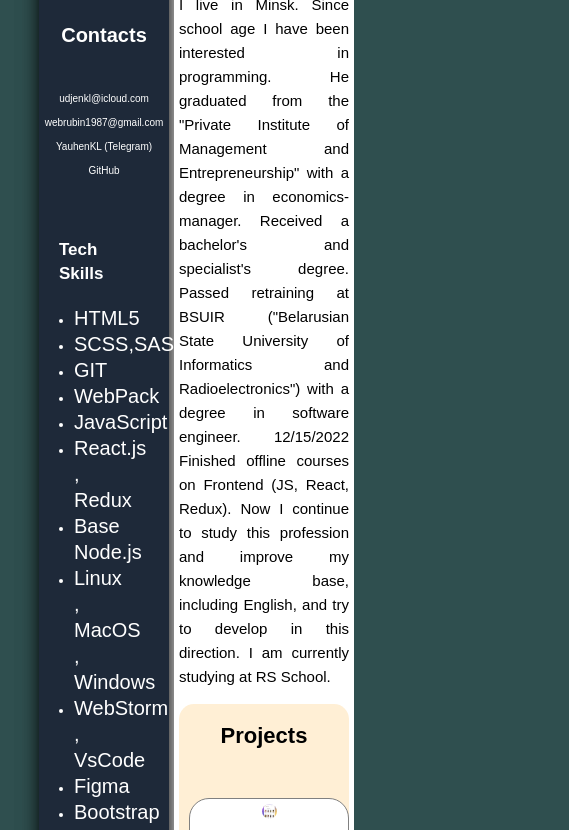
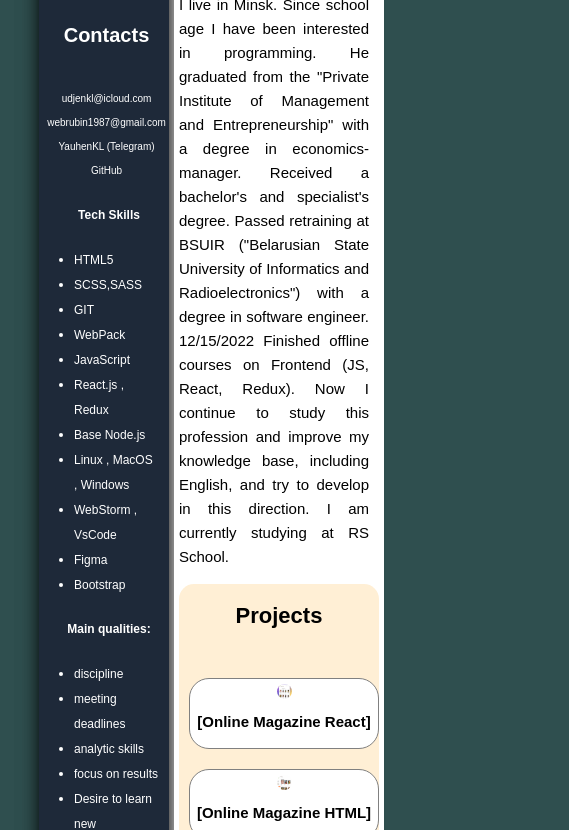
Before and after one commit to UdjenKL/CV-Frontend, a plain HTML site: page index.html in a window 390 px wide. Shown: the part 304-1134 px from the top of the page, 569 px wide, since content can reach past the window. Drawn offline with Linux system fonts and the light colour scheme.

Commit message:
feat: add 425 adaptiv v2

```diff
--- a/index.html
+++ b/index.html
@@ -7,65 +7,96 @@
     <meta name="viewport" content="width=device-width, initial-scale=1">
 
     <link href="./styles.css" rel="stylesheet">
-    <title>CV</title>
+    <title>Document</title>
     <style>
 
-    /*@media (max-width: 3840px) {*/
-    /*    .aside {*/
-    /*        width: 600px;*/
-    /*    }*/
-    /*    .aside img {*/
-    /*        width: 580px;*/
-    /*    }*/
-    /*    .content {*/
-    /*        width: 1450px;*/
-    /*        margin-right: 0;*/
-    /*        margin-left: 0;*/
-    /*    }*/
-    /*    .description {*/
-    /*        font-size: 30px;*/
-    /*        line-height: 1em;*/
-    /*        width: 1300px;*/
-    /*    }*/
-    /*    .projects {*/
-    /*        width: 1300px;*/
-    /*    }*/
-    /*    */
-    /* }*/
+        @media (max-width: 2560px) {
+            .aside {
+                width: 620px;
+            }
+
+            .aside img {
+                width: 600px;
+            }
+
+            .content {
+                width: 1200px;
+                margin: 0 auto;
+            }
+        }
+
+        @media (max-width: 1920px) {
+            .aside {
+                width: 450px;
+            }
+
+            .aside img {
+                width: 430px;
+            }
+
+            .content {
+                width: 1450px;
+                margin: 0 auto;
+            }
+        }
+
         @media (max-width: 1440px) {
+            .aside {
+                width: 400px;
+            }
+
+            .aside img {
+                width: 300px;
+            }
+
+            .content {
+                width: 1450px;
+                margin-right: 0;
+                margin-left: 0;
+            }
+
             .skills {
                 margin-left: 10px;
             }
 
         }
+
         @media (max-width: 1024px) {
             .aside {
                 width: 270px;
             }
+
             .aside img {
                 width: 250px;
             }
+
             .content {
                 width: 514px;
             }
+
             code {
                 font-family: monospace;
                 text-align: center;
             }
+
             .name {
                 font-size: 28px;
             }
+
             ul {
                 padding-left: 0;
             }
         }
+
         @media (max-width: 768px) {
             .aside {
                 width: 210px;
             }
+
             .aside img {
                 width: 190px;
             }
+
             .content {
                 width: 400px;
                 margin-left: 0;
@@ -73,37 +104,47 @@
                 padding-left: 25px;
                 padding-right: 25px;
             }
+
             .name {
                 font-size: 20px;
             }
+
             .contacts-url {
                 font-size: 15px;
             }
+
             .skills {
                 margin-left: 5px;
             }
+
             .skills-title {
                 font-size: 20px;
             }
-        ul{
+
+            ul {
                 font-size: 20px;
                 padding-left: 0;
             }
-        .code-example.card{
+
+            .code-example.card {
                 width: 350px;
             }
+
             pre {
                 width: 200px;
             }
         }
+
         @media (max-width: 425px) {
             .cv {
                 padding: 0 0 0 0;
                 margin: 0 auto;
             }
+
             .header {
-            width: 300px;
+                width: 346px;
             }
+
             header .name {
                 font-size: 30px;
             }
@@ -111,39 +152,61 @@
             .content .name {
                 font-size: 15px;
             }
+
             .contacts-title {
                 font-size: 20px;
             }
+
             .contacts-url {
                 font-size: 10px;
                 margin-bottom: 0;
             }
+
             .description {
                 font-size: 15px;
+                width: 190px;
             }
+
             .profession {
                 margin-top: 0;
                 font-size: 15px;
+            }
+            .skills {
+                margin-top: 20px;
+                margin-right: 5px;
+                margin-left: 0;
+            }
+            .skills span {
+                font-size: 12px;
+            }
+            .skills .skills-title {
+                font-size: 12px;
             }
             .name {
                 margin-bottom: 0;
                 margin-top: 0;
                 font-size: 5px;
             }
+
             .content img {
                 width: 15px;
                 height: 15px;
             }
+
             .aside {
                 width: 130px;
+                padding-right: 5px;
             }
+
             .aside img {
                 width: 100px;
             }
+
             .nav {
-            width: 300px;
+                width: 346px;
                 padding-left: 50px;
             }
+
             .nav a {
                 font-size: 15px;
                 padding-right: 10px;
@@ -155,34 +218,45 @@
                 font-size: 10px;
                 padding-left: 0;
             }
+
             .main {
-            width: 180px;
+
                 margin-left: 0;
             }
+
             .content {
                 background: white;
-            width: 180px;
+                width: 220px;
                 margin-left: 5px;
                 margin-right: 5px;
                 padding-left: 5px;
                 padding-right: 5px;
 
             }
+
             .skills {
                 margin-left: 10px;
             }
+
             .contacts-url {
                 margin-right: 0;
             }
+
             .skills-title {
                 font-size: 17px;
             }
+
             .code-example.card {
-            width: 300px;
-            padding-left: 6px;
+                width: 200px;
+                padding-left: 8px;
             }
+            pre {
+                /*overflow: scroll;*/
+                white-space: pre-wrap;
+            }
+
             .footer {
-            width: 530px;
+                width: 346px;
             }
         }
 
@@ -280,8 +354,8 @@
                 </div>
         </aside>
         <div class="content">
-                <h1 class="name"  id="about"><img src="https://github.com/blackcater/blackcater/raw/main/images/Hi.gif"
-                        height="50" />
+            <h1 class="name" id="about"><img src="https://github.com/blackcater/blackcater/raw/main/images/Hi.gif"
+                                             height="50"/>
                 Yauhen Klimovich</h1>
             <h2 class="profession">Front-end developer</h2>
             <p class="description">
--- a/styles.css
+++ b/styles.css
@@ -224,7 +224,7 @@ body {
     font-weight: 5px;
     line-height: 40px;
     text-decoration: none;
-    padding-left: 1;
+    padding-left: 0;
 }
 
 .projects-item {
```
Lines whose indentation alone changed are shown as unchanged.
